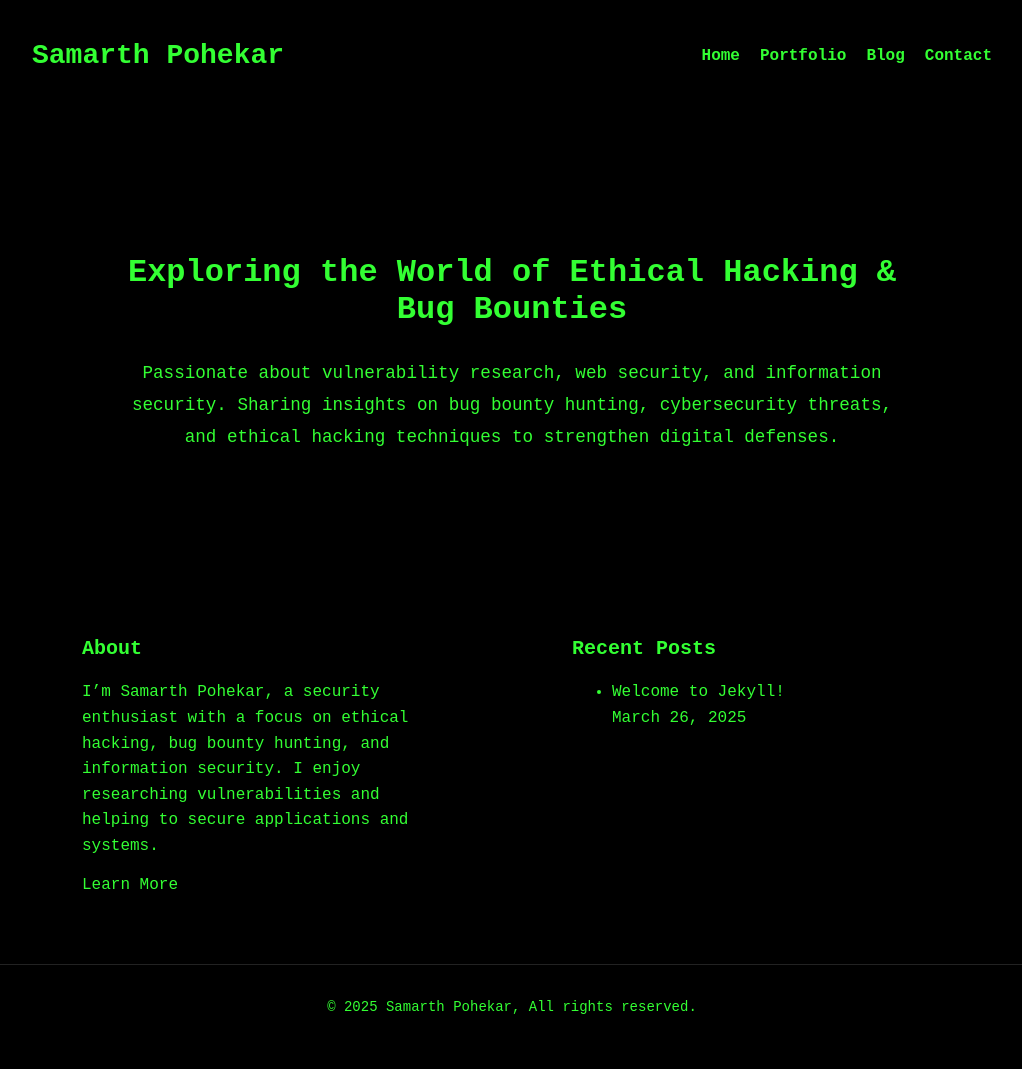
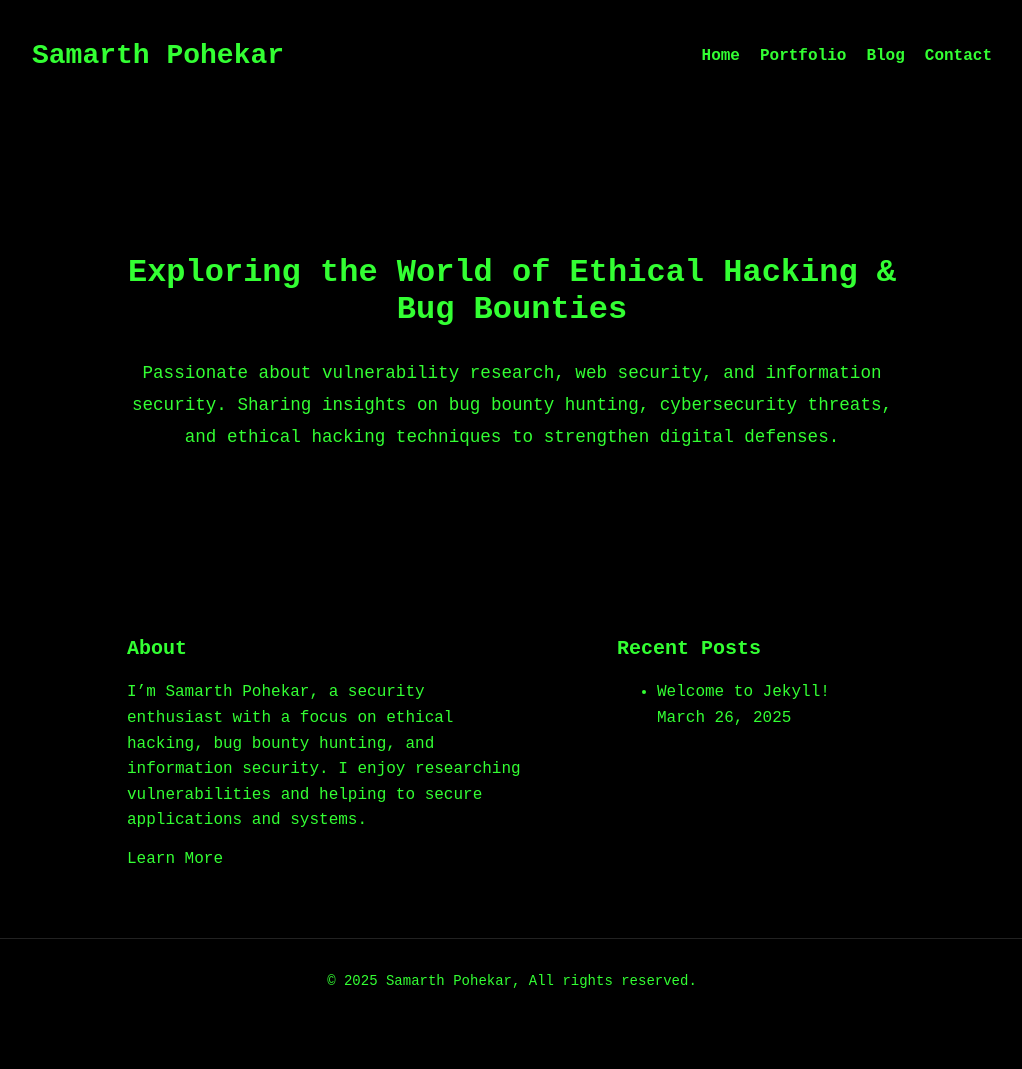
Before and after one commit to samarthpohekar/samarth_pohekar, a Jekyll site: the page built from index.html, in a window 1280 px wide. Shown: the whole page, without its empty margins (128-1150 px from the left). Built offline with Jekyll 4.4.1, drawn with Linux system fonts in a browser that asks for light colours; after the commit the page ends 1043 px from its top, so only the background shows below that.

Commit message:
Update style.css

```diff
--- a/assets/css/style.css
+++ b/assets/css/style.css
@@ -74,25 +74,25 @@ main.hero p {
 /* About and Recent Posts Section */
 .content-wrapper {
     display: flex;
-    /* justify-content: flex-start; */ /* Try flex-start and manual margin */
+    justify-content: center; /* Center the content-wrapper itself */
     align-items: flex-start;
-    width: 80%;
-    max-width: 900px;
-    margin: 40px auto;
+    width: 90%; /* Increase width to allow more centering */
+    max-width: 1000px; /* Adjust max-width accordingly */
+    margin: 40px auto; /* Keep auto margins for overall centering */
+    padding-left: 10%; /* Add left padding to push content to the right */
 }
 
 .about-section {
     width: 40%;
     text-align: left;
     padding: 20px;
-    margin-right: 10%; /* Add right margin to the About section */
+    margin-right: 5%; /* Adjust spacing between sections */
 }
 
 .recent-posts {
     width: 40%;
     text-align: left;
     padding: 20px;
-    /* margin-left: auto; */ /* Another way to push to the right */
 }
 
 .about-section h2,
```
